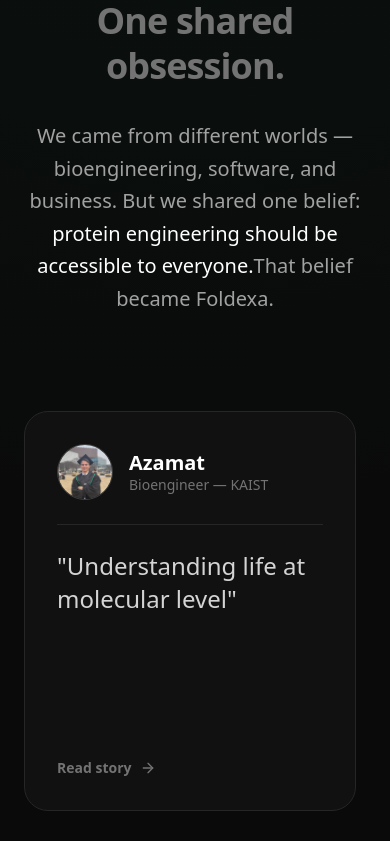
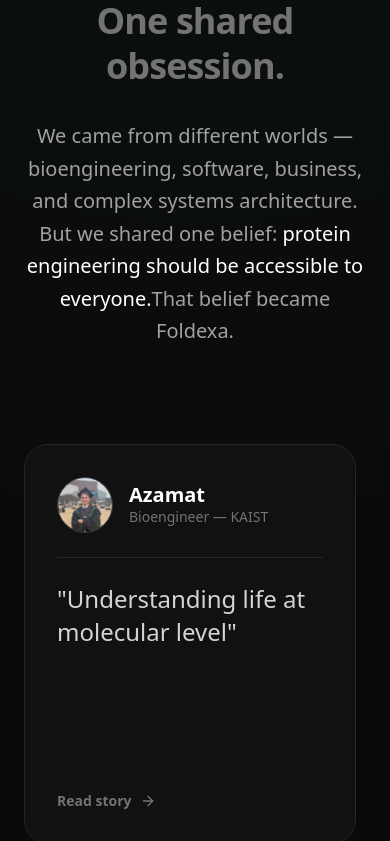
Before and after one commit to Kanna13/foldexa-protein-mvp-, a Next.js app in the folder frontend/: page / in a window 390 px wide. Shown: the part 10434-11275 px from the top of the page. Built offline with nearby package versions, Linux system fonts and the light colour scheme.

Commit message:
feat(ui): add Rauan Bolat to founders section and update flex layout for 4 items

```diff
--- a/frontend/src/components/marketing/StorySection.tsx
+++ b/frontend/src/components/marketing/StorySection.tsx
@@ -55,6 +55,22 @@ const FOUNDERS = [
         border: "group-hover:border-purple-500/50",
         textAccent: "text-purple-500",
         initials: "SI"
+    },
+    {
+        id: "rauan",
+        name: "Rauan Bolat",
+        role: "Project Manager & Product Developer",
+        quote: "Architecting systems from concept to execution",
+        bio: [
+            "I am a Systems Analysis and Project Management expert with a Master’s degree in Project Management.",
+            "My expertise lies in architecting complex financial IT systems and building technology startups from concept to execution.",
+            "At Foldexa, I ensure that our ambitious scientific and technical goals translate into perfectly executed, scalable impact."
+        ],
+        image: "/images/team/Rauan.jpeg",
+        color: "from-orange-500/20 to-orange-900/5",
+        border: "group-hover:border-orange-500/50",
+        textAccent: "text-orange-500",
+        initials: "RB"
     }
 ];
 
@@ -92,7 +108,7 @@ export function StorySection() {
                         viewport={{ once: true }}
                         className="text-4xl md:text-6xl font-bold tracking-tight mb-8 leading-tight"
                     >
-                        Three different paths.<br />
+                        Four different paths.<br />
                         <span className="text-neutral-500">One shared obsession.</span>
                     </motion.h2>
 
@@ -103,7 +119,7 @@ export function StorySection() {
                         viewport={{ once: true }}
                         className="text-xl text-neutral-400 leading-relaxed max-w-2xl mx-auto"
                     >
-                        We came from different worlds — bioengineering, software, and business.
+                        We came from different worlds — bioengineering, software, business, and complex systems architecture.
                         But we shared one belief: <span className="text-white font-medium">protein engineering should be accessible to everyone.</span>
                         That belief became Foldexa.
                     </motion.p>
@@ -114,7 +130,7 @@ export function StorySection() {
                     {/* Scroll Area */}
                     <div
                         ref={scrollContainerRef}
-                        className="flex md:grid md:grid-cols-3 gap-6 overflow-x-auto pb-4 md:pb-0 snap-x snap-mandatory [&::-webkit-scrollbar]:hidden [-ms-overflow-style:none] [scrollbar-width:none]"
+                        className="flex flex-nowrap md:flex-wrap md:justify-center gap-6 overflow-x-auto pb-4 md:pb-0 snap-x snap-mandatory [&::-webkit-scrollbar]:hidden [-ms-overflow-style:none] [scrollbar-width:none]"
                         style={{ WebkitOverflowScrolling: 'touch' }}
                     >
                         {FOUNDERS.map((founder) => (
@@ -123,7 +139,7 @@ export function StorySection() {
                                 key={founder.id}
                                 onClick={() => setSelectedId(founder.id)}
                                 className={`
-                  relative min-w-[85vw] md:min-w-0 snap-center cursor-pointer group
+                  relative shrink-0 w-[85vw] md:w-[calc(33.333%-1rem)] max-w-[400px] snap-center cursor-pointer group
                   bg-[#111] border border-neutral-800 rounded-3xl p-8
                   hover:bg-[#161616] transition-colors duration-300
                   flex flex-col h-[400px] justify-between
@@ -289,7 +305,7 @@ export function StorySection() {
                         viewport={{ once: true }}
                         className="text-3xl md:text-5xl font-bold tracking-tight mb-6"
                     >
-                        Three disciplines. Three founders.<br />
+                        Four disciplines. Four founders.<br />
                         <span className="text-emerald-500">One platform.</span>
                     </motion.h3>
 
```
